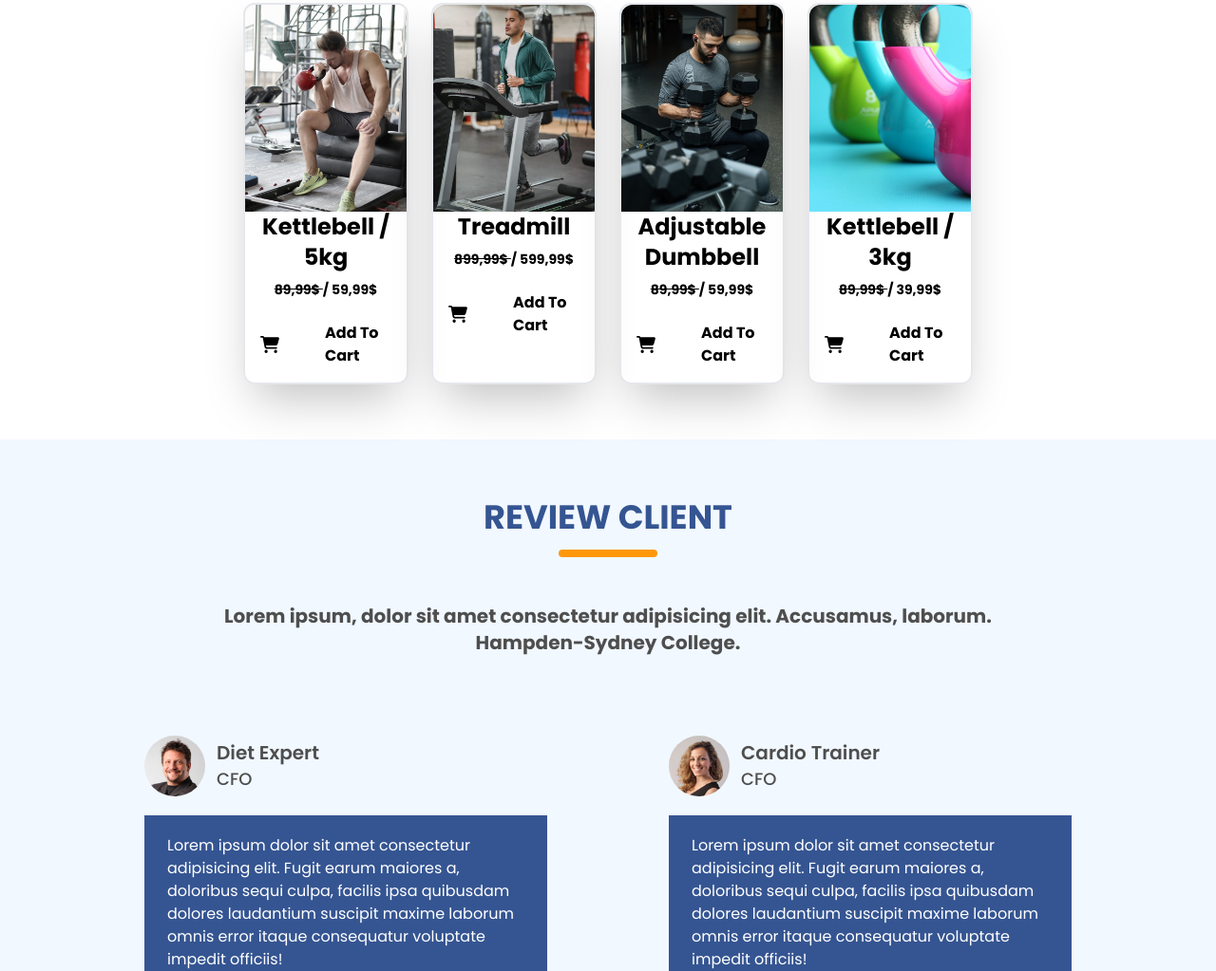
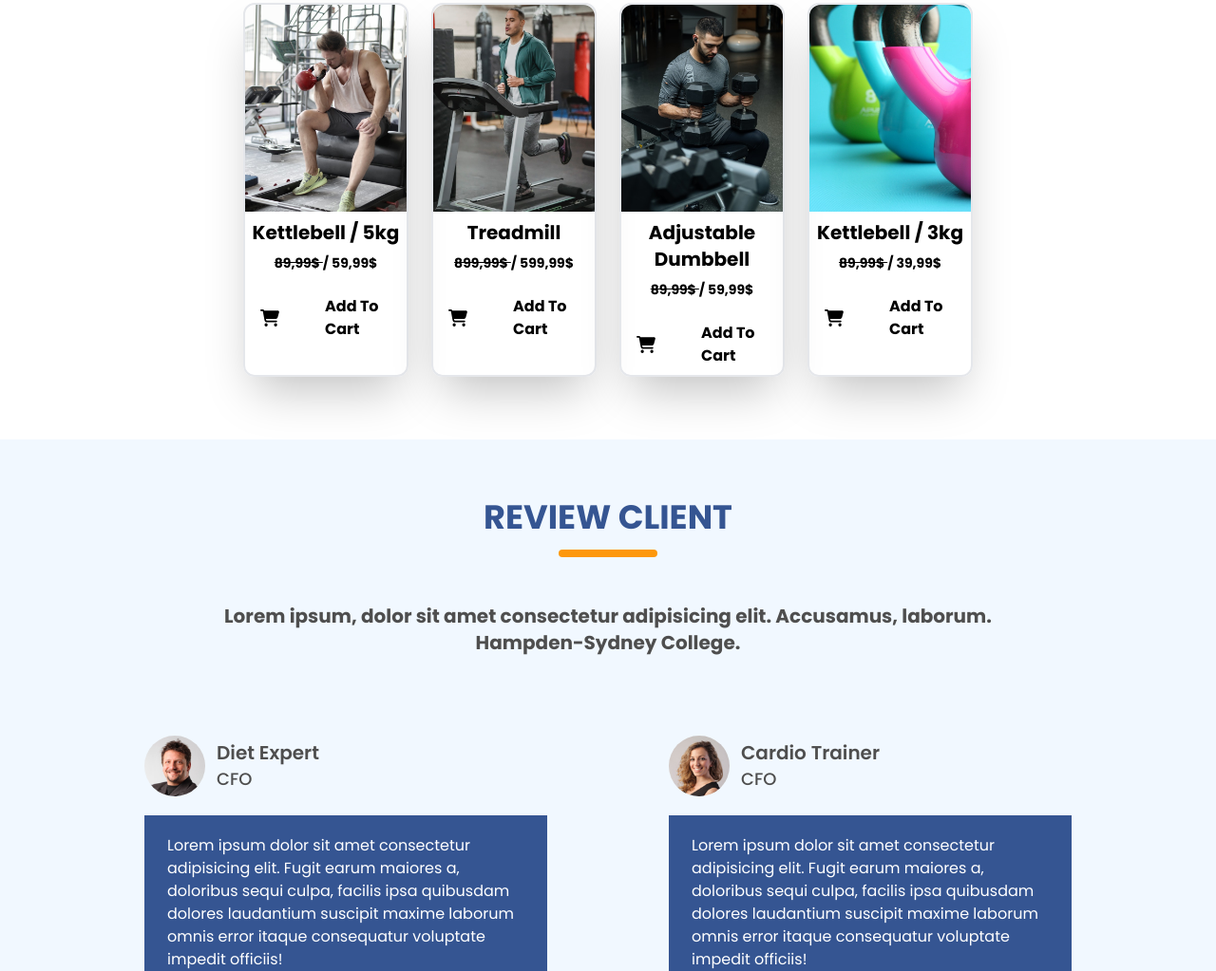
Before and after one commit to ismetonursahin/SportCenter, a website built with Vite: page SportCenter/SportCenter/index.html in a window 1280 px wide. Shown: the part 3137-4160 px from the top of the page at 95% size. Built offline with nearby package versions, Linux system fonts and the light colour scheme.

Commit message:
purchase edit

```diff
--- a/SportCenter/SportCenter/index.html
+++ b/SportCenter/SportCenter/index.html
@@ -366,7 +366,9 @@
             <img class="rounded-t-xl" src="Resimler/purchase1.jpg" alt="" />
           </div>
           <div class="">
-            <h1 class="text-2xl text-center">Kettlebell / 5kg</h1>
+            <h1 class="text-2xl sm:text-xl text-center mt-2 sm:mt-3">
+              Kettlebell / 5kg
+            </h1>
             <h3 class="text-center mt-2 text-sm">
               <span class="line-through">89,99$ </span>/ 59,99$
             </h3>
@@ -395,7 +397,9 @@
             <img class="rounded-t-xl" src="Resimler/purchase2.jpg" alt="" />
           </div>
           <div class="">
-            <h1 class="text-2xl text-center">Treadmill</h1>
+            <h1 class="text-2xl sm:text-xl text-center mt-2 sm:mt-3">
+              Treadmill
+            </h1>
             <h3 class="text-center mt-2 text-sm">
               <span class="line-through">899,99$ </span>/ 599,99$
             </h3>
@@ -424,7 +428,9 @@
             <img class="rounded-t-xl" src="Resimler/purchase3.jpg" alt="" />
           </div>
           <div class="">
-            <h1 class="text-2xl text-center">Adjustable Dumbbell</h1>
+            <h1 class="text-2xl sm:text-xl text-center mt-2 sm:mt-3">
+              Adjustable Dumbbell
+            </h1>
             <h3 class="text-center mt-2 text-sm">
               <span class="line-through">89,99$ </span>/ 59,99$
             </h3>
@@ -444,7 +450,7 @@
                   ></path>
                 </svg>
               </span>
-              <h3 class="ms-24 sm:ms-12">Add To Cart</h3>
+              <h3 class="ms-24 l sm:ms-12">Add To Cart</h3>
             </div>
           </div>
         </div>
@@ -453,7 +459,9 @@
             <img class="rounded-t-xl" src="Resimler/purchase4.jpg" alt="" />
           </div>
           <div class="">
-            <h1 class="text-2xl text-center">Kettlebell / 3kg</h1>
+            <h1 class="text-2xl sm:text-xl text-center mt-2 sm:mt-3">
+              Kettlebell / 3kg
+            </h1>
             <h3 class="text-center mt-2 text-sm">
               <span class="line-through">89,99$ </span>/ 39,99$
             </h3>
```
Also changed, not shown: SportCenter/SportCenter/output.css.
